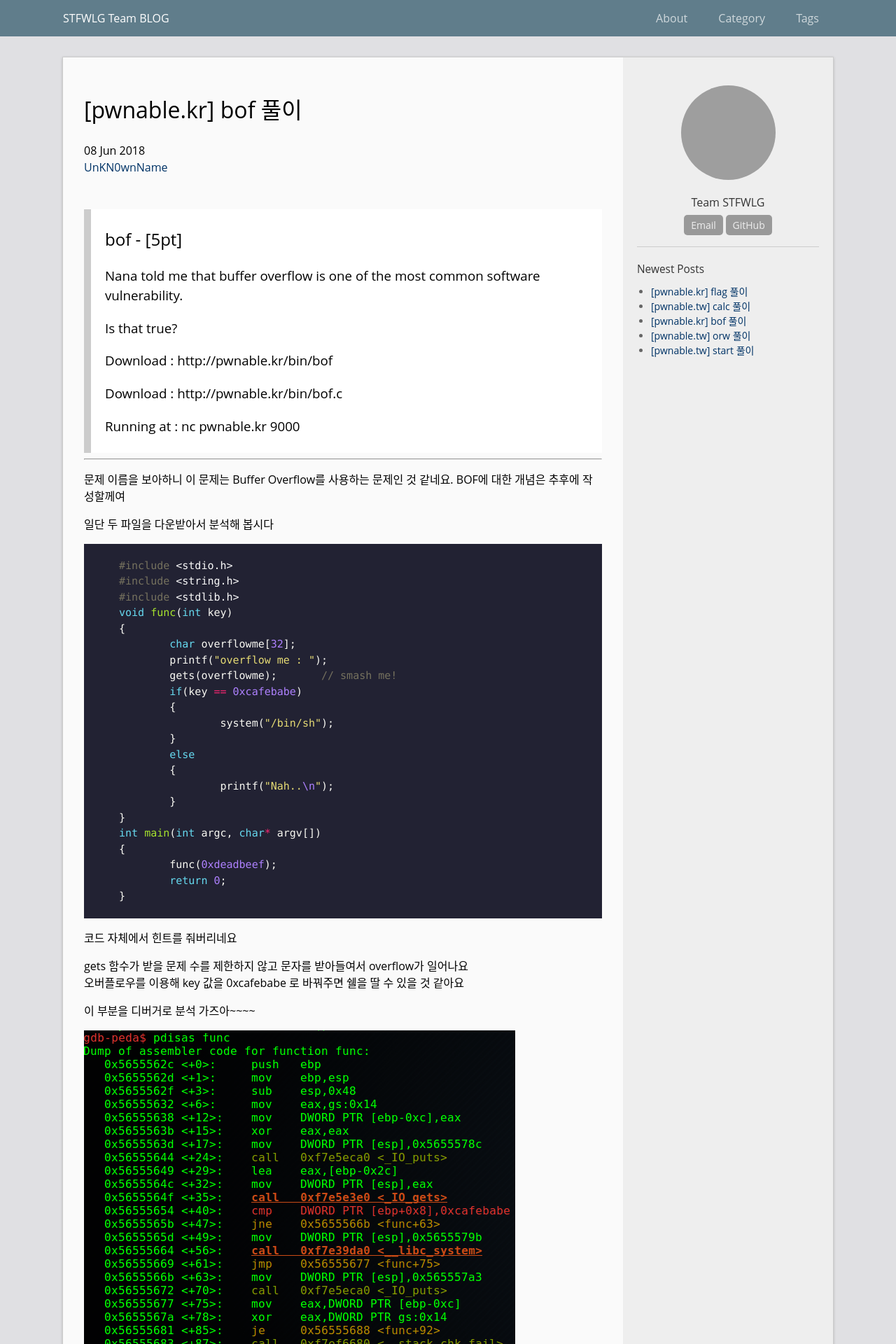
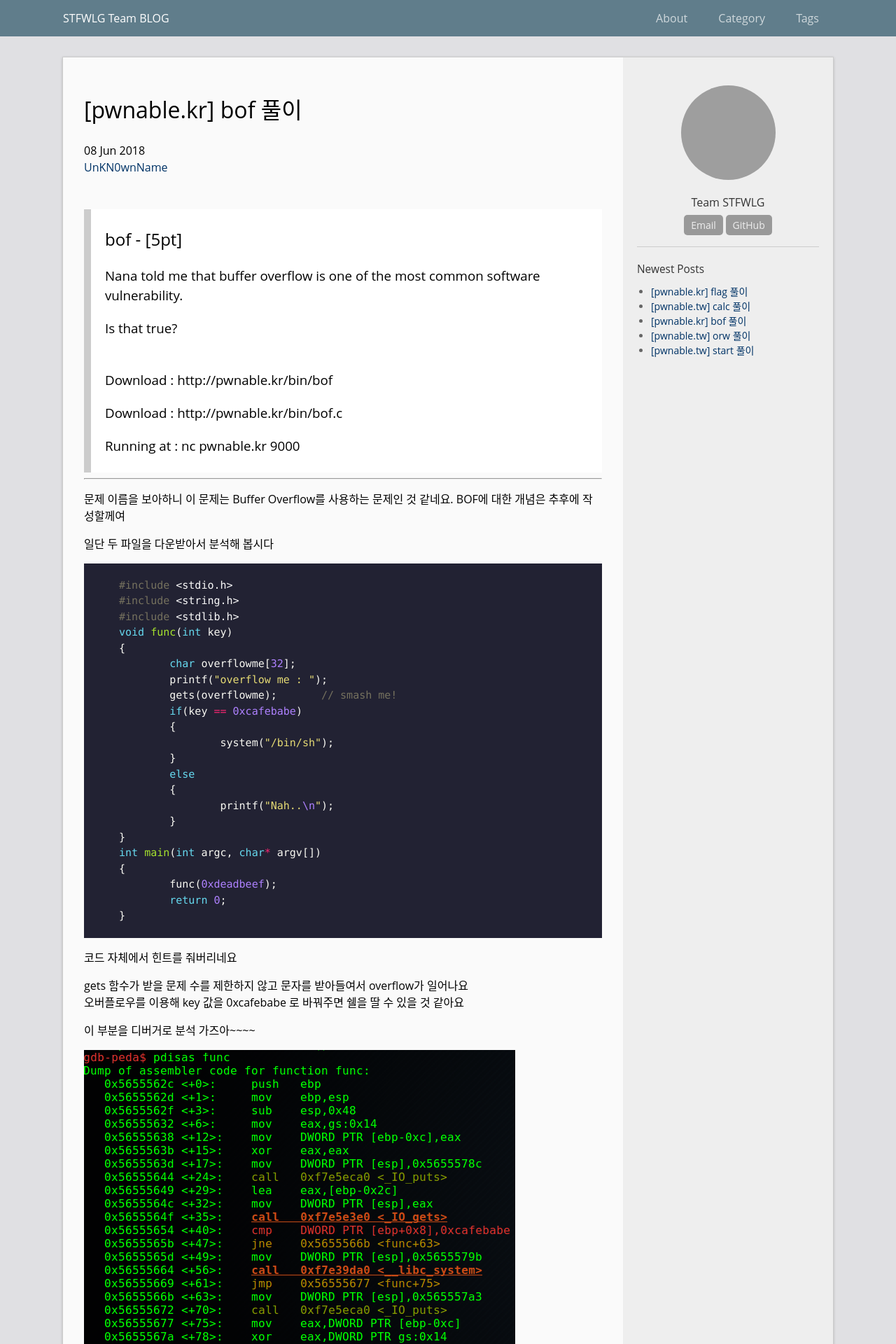
Before and after one commit to UnKN0wnName/stfwlg.github.io, a Jekyll site: the page built from _posts/2018-06-08-[pwnable.kr]_bof_풀이.md, in a window 1280 px wide. Shown: the top 1920 px of the page at 70% size. Built offline with Jekyll 4.4.1, drawn with Linux system fonts in a browser that asks for light colours; grey boxes are pictures that could not be loaded.

```diff
--- a/_posts/2018-06-08-[pwnable.kr]_bof_풀이.md
+++ b/_posts/2018-06-08-[pwnable.kr]_bof_풀이.md
@@ -7,7 +7,7 @@ tags: UnKN0wnName
 ---
 >## bof - [5pt]
 ### Nana told me that buffer overflow is one of the most common software vulnerability.
-### Is that true?<br />
+### Is that true?<br /><br />
 ### Download : http://pwnable.kr/bin/bof
 ### Download : http://pwnable.kr/bin/bof.c
 ### Running at : nc pwnable.kr 9000
```
